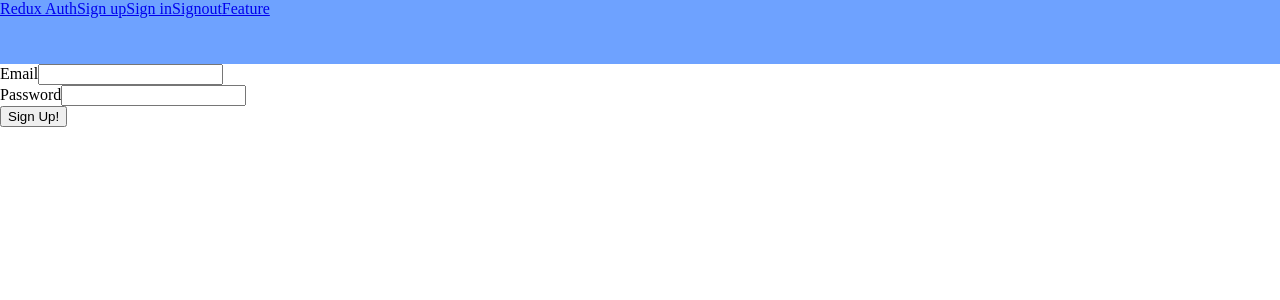
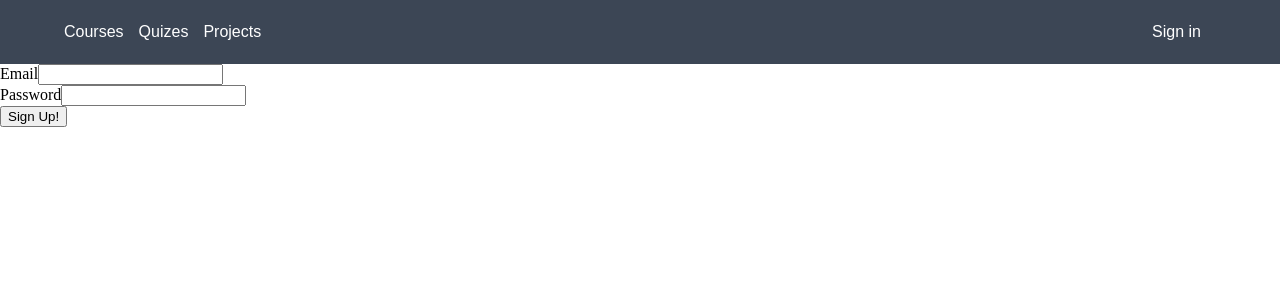
Before and after one commit to eabenojar/minicodecamp, a React (Create React App) app in the folder client/: page /signup in a window 1280 px wide. Shown: the top 300 px of the page. Built offline with nearby package versions, Linux system fonts and the light colour scheme.

Commit message:
Added new styles and css to lessons page

```diff
--- a/client/package.json
+++ b/client/package.json
@@ -9,6 +9,7 @@
     "axios": "^0.18.0",
     "bootstrap": "^4.1.3",
     "js-beautify": "^1.7.5",
+    "pretty-format": "^23.2.0",
     "prismjs": "^1.15.0",
     "react": "^16.4.1",
     "react-dom": "^16.4.1",
--- a/client/public/index.html
+++ b/client/public/index.html
@@ -20,7 +20,7 @@
       work correctly both with client-side routing and a non-root public URL.
       Learn how to configure a non-root public URL by running `npm run build`.
     -->
-  <link href="node_modules/prismjs/themes/prism.css" rel="stylesheet" />
+
   <title>React App</title>
 </head>
 
@@ -28,18 +28,8 @@
   <noscript>
     You need to enable JavaScript to run this app.
   </noscript>
-  <!-- <script src="prismjs/prism.js"></script> -->
   <div id="root"></div>
-  <!--
-      This HTML file is a template.
-      If you open it directly in the browser, you will see an empty page.
 
-      You can add webfonts, meta tags, or analytics to this file.
-      The build step will place the bundled scripts into the <body> tag.
-
-      To begin the development, run `npm start` or `yarn start`.
-      To create a production bundle, use `npm run build` or `yarn build`.
-    -->
 </body>
 
 </html>
--- a/client/src/App.js
+++ b/client/src/App.js
@@ -3,7 +3,7 @@ import React, { Component } from "react";
 import Header from "./components/Header";
 import router from "./router";
 import "./styles/App.css";
-import "prismjs/themes/prism-okaidia.css";
+import "prismjs/themes/prism.css";
 import "prismjs/prism.js";
 
 class App extends Component {
--- a/client/src/components/Header.js
+++ b/client/src/components/Header.js
@@ -6,11 +6,24 @@ class Header extends Component {
   render() {
     return (
       <div className="header-container">
-        <Link to="/">Redux Auth</Link>
-        <Link to="/signup">Sign up</Link>
-        <Link to="/signin">Sign in</Link>
-        <Link to="/signout">Signout</Link>
-        <Link to="/feature">Feature</Link>
+        <div className="header-section">
+          <div className="header-section-left">
+            <Link className="header-link" to="/course">
+              Courses
+            </Link>
+            <Link className="header-link" to="/course">
+              Quizes
+            </Link>
+            <Link className="header-link" to="/course">
+              Projects
+            </Link>
+          </div>
+          <div className="header-section-right">
+            <Link className="header-link" to="/signin">
+              Sign in
+            </Link>
+          </div>
+        </div>
       </div>
     );
   }
--- a/client/src/components/HomePage.js
+++ b/client/src/components/HomePage.js
@@ -18,8 +18,13 @@ class HomePage extends Component {
     return (
       <div className="home-page">
         <div className="home-container">
-          <h2>Web Developer Lessons</h2>
-          <p>These are the current lessons available.</p>
+          <div className="home-intro-section">
+            <h2 className="home-page-title">Front End Development</h2>
+            <p className="home-page-description">
+              Each course is designed to teach you the fundamentals in
+              programming by following an easy step by step guide.
+            </p>
+          </div>
           <div className="courses-container">
             {state.courseReducer.courses.map((lesson, i) => {
               return <Lesson key={i} lesson={lesson} />;
--- a/client/src/components/Lesson.js
+++ b/client/src/components/Lesson.js
@@ -1,18 +1,17 @@
 import React, { Component } from "react";
+import { Link } from "react-router-dom";
 import "../styles/home.css";
-// import Prism from "prismjs";
-var beautify = require("js-beautify").js_beautify;
 
-{
-  /* <pre className="language-javascript">
-          <code className="language-javascript" />
-        </pre> */
-}
 class Lesson extends Component {
   constructor(props) {
     super(props);
   }
+  viewCourse = lesson => {
+    console.log("clicked", lesson);
+  };
   render() {
+    var colors = ["#FF7373", "#73FF86", "#739BFF", "#FFCA73"];
+    var random_color = colors[Math.floor(Math.random() * colors.length)];
     const { lesson } = this.props;
     return (
       <div className="lesson-container">
@@ -21,7 +20,20 @@ class Lesson extends Component {
           <h3 className="lesson-type">Lesson</h3>
           <h2 className="lesson-title">{lesson.courseType}</h2>
           <p className="lesson-description">{lesson.courseDescription}</p>
-          <button className="lesson-button">Start Learning</button>
+        </div>
+        <div className="lesson-footer">
+          <Link
+            className="lesson-button"
+            onClick={this.viewCourse.bind(this, lesson)}
+            to={{
+              pathname: `/course/lessons/${lesson._id}`,
+              state: {
+                lessons: lesson.lessons
+              }
+            }}
+          >
+            Start Learning
+          </Link>
         </div>
       </div>
     );
--- a/client/src/components/LessonInfo.js
+++ b/client/src/components/LessonInfo.js
@@ -1,8 +1,54 @@
 import React, { Component } from "react";
+import Prism from "prismjs";
+import "../styles/lessonInfo.css";
+const beautify = require("js-beautify").js_beautify;
 
 class LessonInfo extends Component {
   render() {
-    return <div>Hello</div>;
+    const test = `class ShoppingList extends React.Component {
+        render() {
+          return (
+            <div className="shopping-list">
+              <h1>Shopping List for {this.props.name}</h1>
+              <ul>
+                <li>Instagram</li>
+                <li>WhatsApp</li>
+                <li>Oculus</li>
+              </ul>
+            </div>
+          );
+        }
+      }
+      `;
+    // const result = beautify(test);
+    console.log(this.props, "LESSONINFO PROPS");
+    const { location } = this.props;
+    const { state } = location;
+    return (
+      <div className="lessoninfo-container">
+        <div className="lesson-page-title">
+          <h2>{this.props.location.state.lessons[0].courseType} lessons</h2>
+        </div>
+        <div className="lesson-content">
+          {state.lessons.map(lesson => {
+            return (
+              <div className="lesson-section">
+                <h4>Lesson {lesson.lessonNumber}</h4>
+                <h2>{lesson.lessonTitle}</h2>
+                <p>{lesson.lessonDescription}</p>
+                <div>
+                  <pre className="language-javascript">
+                    <code className="language-javascript">
+                      {beautify(lesson.lessonCode)}
+                    </code>
+                  </pre>
+                </div>
+              </div>
+            );
+          })}
+        </div>
+      </div>
+    );
   }
 }
 
--- a/client/src/router.js
+++ b/client/src/router.js
@@ -2,10 +2,12 @@ import React from "react";
 import { Switch, Route } from "react-router-dom";
 import HomePage from "./components/HomePage";
 import Signup from "./components/auth/Signup";
+import LessonInfo from "./components/LessonInfo";
 
 export default (
   <Switch>
     <Route component={HomePage} exact path="/course" />
     <Route component={Signup} path="/signup" />
+    <Route component={LessonInfo} path="/course/lessons/:id" />
   </Switch>
 );
--- a/client/src/styles/App.css
+++ b/client/src/styles/App.css
@@ -1,6 +1,7 @@
 body {
   margin: 0;
   padding: 0;
+  overflow-x: hidden;
 }
 html,
 body,
--- a/client/src/styles/header.css
+++ b/client/src/styles/header.css
@@ -1,6 +1,38 @@
 .header-container {
-  background-color: #6ea2ff;
+  background-color: #3c4655;
   height: 8vh;
   width: 100vw;
+  max-width: 100vw;
   margin-top: 0;
+  display: flex;
+  align-items: center;
+  justify-content: center;
 }
+.header-section {
+  background-color: #3c4655;
+  height: 100%;
+  width: 90%;
+  display: flex;
+  align-items: center;
+  justify-content: flex-end;
+}
+.header-section-right,
+.header-section-left {
+  width: 50%;
+  background-color: #3c4655;
+  height: 100%;
+  display: flex;
+  align-items: center;
+}
+.header-section-right {
+  justify-content: flex-end;
+}
+.header-link {
+  font-family: sans-serif;
+  font-size: 16px;
+  font-weight: 300;
+  /* cursor: default; */
+  text-decoration: none;
+  color: #fff;
+  margin-right: 15px;
+}
--- a/client/src/styles/home.css
+++ b/client/src/styles/home.css
@@ -18,41 +18,76 @@
   width: 90%;
   height: auto;
 }
+.home-intro-section {
+  height: 100px;
+  width: 100%;
+  background-color: none;
+  border-bottom: #b4b4b4 solid 1px;
+  margin-bottom: 25px;
+}
+.home-page-description,
+.home-page-title {
+  margin-bottom: 10px;
+}
 
 /* Lesson.js css section */
 
 .lesson-container {
-  height: 325px;
+  height: 250px;
   width: 28%;
   background-color: #fff;
-  border-radius: 5px;
+  border-radius: 0px;
   margin-bottom: 50px;
 }
 .lesson-header {
-  height: 65px;
+  height: 25px;
   width: 100%;
   background-color: #3e6898;
-  border-radius: 5px 5px 0 0;
+  border-radius: 3px 3px 0 0;
+}
+.lesson-header:nth-child(even) {
+  background-color: #ff7373;
 }
 .lesson-body {
-  padding: 30px;
+  padding: 20px 0px 0px 20px;
+  height: 140px;
+}
+.lesson-footer {
+  display: flex;
+  align-items: center;
+  height: 65px;
+  background-color: none;
+  padding-left: 20px;
 }
 .lesson-button {
   background-clip: none;
   border: 3px solid lightgray;
-  padding: 10px;
+  padding: 10px 20px 10px 20px;
   border-radius: 3px;
-  font-size: 12px;
+  font-size: 14px;
+  font-family: sans-serif;
   color: #474747;
+  text-decoration: none;
+}
+.lesson-button:hover {
+  background-color: #3e6898;
+  color: #fff;
+  border: none;
 }
 .lesson-title {
-  margin: 0 0 20px 0;
+  margin: 0 0 10px 0;
+  font-size: 22px;
+  font-weight: 400;
 }
 .lesson-type {
-  margin: 0 0 20px 0;
+  margin: 0 0 10px 0;
+  font-size: 14px;
+  color: #a0a0a0;
 }
 .lesson-description {
   margin: 0 0 20px 0;
+  color: #585858;
+  font-size: 16px;
 }
 pre[class*="language-"] {
   background: #2d2d2d;
--- /dev/null
+++ b/client/src/styles/lessonInfo.css
@@ -0,0 +1,23 @@
+.lessoninfo-container {
+  width: 100vw;
+  min-height: 100vh;
+  height: auto;
+  background-color: #f0f0f0;
+  display: flex;
+  align-items: center;
+  flex-direction: column;
+}
+.lesson-page-title {
+  height: 100px;
+  width: 80%;
+  display: flex;
+  align-items: center;
+}
+.lesson-content {
+  width: 80%;
+}
+.lesson-section {
+  background-color: #fff;
+  padding: 20px;
+  margin-bottom: 25px;
+}
```
Also changed, not shown: 1 other file (tests, documents, lock files or other folders).
